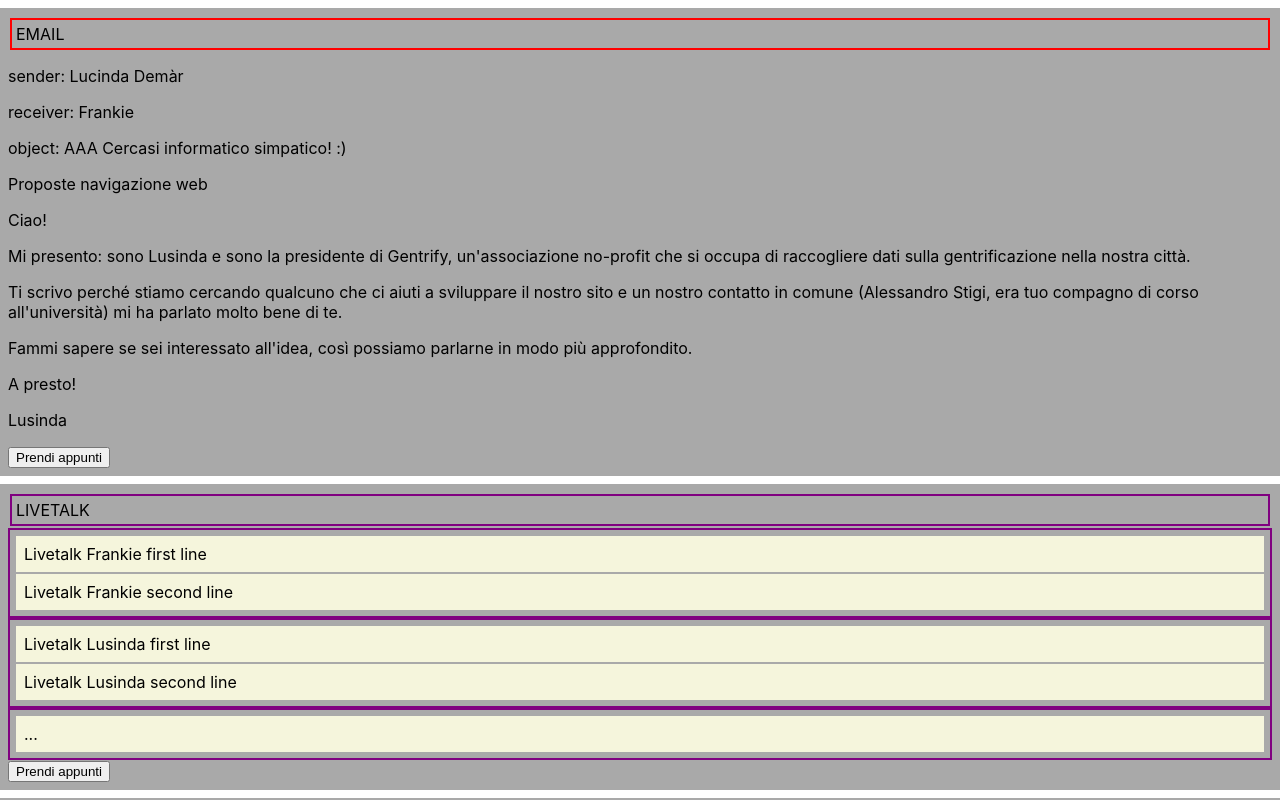
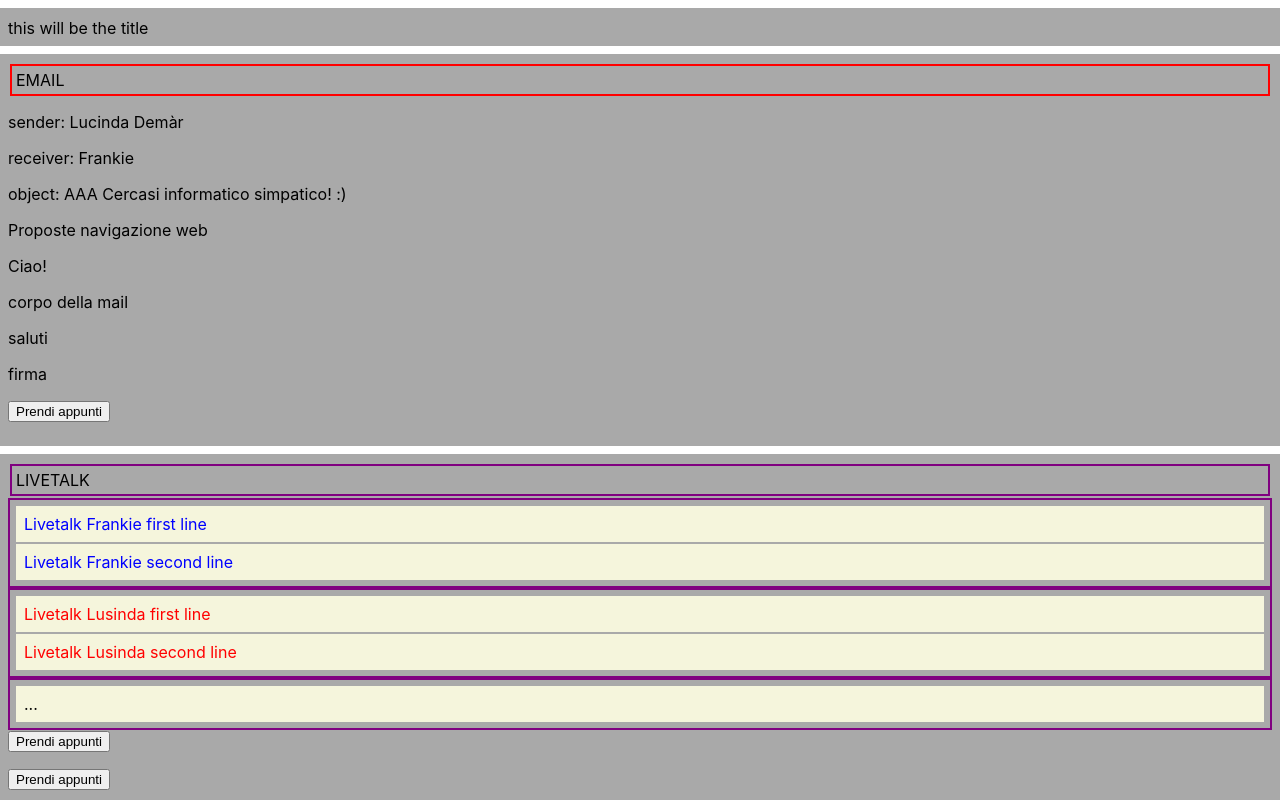
Before and after one commit to FrankieBortot/last-words-react, a React (Create React App) app: page / in a window 1280 px wide. Shown: the top 800 px of the page. Built offline with nearby package versions, Linux system fonts and the light colour scheme.

Commit message:
everything apparently works fine

```diff
--- a/src/App.js
+++ b/src/App.js
@@ -27,23 +27,33 @@ function Section({sectionContent}) {
   const mainContent = (
     sectionContent.type === "live-talk" ? <LiveTalk className="live-talk" talkContent={sectionContent} />:
     sectionContent.type === "text-messages" ? <TextMessages className="text-messages" textContent={sectionContent} />:
-    <EMail className="e-mail" emailContent={sectionContent} />
+    sectionContent.type === "e-mail" ? <EMail className="e-mail" emailContent={sectionContent} />:
+    "this will be the title"
   )
+
+  const actions = sectionContent.actions?.map((action) => {
+    return (
+    <>
+      <button>{action.main}</button>
+      <p>{action.description}</p>
+    </>
+    )
+  })
 
   return (
     <div className="section">
       <SectionHeader type={sectionContent.type} title={sectionContent.title} />
       {mainContent}
-      <button>{sectionContent.action}</button>
+      {actions}
     </div>
   )
 
 }
 
 
-function TalkBubble ({bubbleText}) {
+function TalkBubble ({bubbleText, speaker}) {
   return (
-    <div className="bubble"> {bubbleText}
+    <div className={"bubble " + speaker}> {bubbleText}
     </div>
   )
 }
@@ -52,7 +62,7 @@ function LiveTalk({talkContent}) {
 
   const conversation = talkContent.body.map((bubbleGroup) => {
 
-    const lines = bubbleGroup.lines.map((line) => <TalkBubble bubbleText={line} /> );
+    const lines = bubbleGroup.lines.map((line) => <TalkBubble bubbleText={line} speaker={bubbleGroup.speaker}/> );
 
     return (
       <div className="live-talk">
--- a/src/conversations/intro.js
+++ b/src/conversations/intro.js
@@ -1,4 +1,8 @@
 export const intro = [
+    {
+    // "actions": []
+    },
+
     {
     "title": "EMAIL",
     "type": "e-mail",
@@ -8,12 +12,13 @@ export const intro = [
     "attachment": "Proposte navigazione web",
     "body": [
         "Ciao!",
-        "Mi presento: sono Lusinda e sono la presidente di Gentrify, un'associazione no-profit che si occupa di raccogliere dati sulla gentrificazione nella nostra città.",
-        "Ti scrivo perché stiamo cercando qualcuno che ci aiuti a sviluppare il nostro sito e un nostro contatto in comune (Alessandro Stigi, era tuo compagno di corso all'università) mi ha parlato molto bene di te.",
-        "Fammi sapere se sei interessato all'idea, così possiamo parlarne in modo più approfondito.",
-        "A presto!",
-        "Lusinda"],
-    "action": "Prendi appunti"
+        "corpo della mail",
+        "saluti",
+        "firma"
+    ],
+    "actions": [{
+        "main": "Prendi appunti"
+    }]
     },
 
     {
@@ -34,7 +39,12 @@ export const intro = [
         "lines": ["..."]
         }
     ],
-    "action": "Prendi appunti"
+    "actions": [{
+        "main": "Prendi appunti"
+        },
+        {
+        "main": "Prendi appunti"
+        } ]
     },
 
     {
@@ -55,7 +65,10 @@ export const intro = [
         "lines": ["..."]
         }
     ],
-    "action": "Prendi appunti"
+    "actions": [{
+        "main": "Prendi appunti",
+        "description": "interessante!"
+    }]
     },
 
     {
@@ -76,7 +89,10 @@ export const intro = [
         "lines": ["..."]
         }
     ],
-    "action": "Prendi appunti"
+    "actions": [{
+        "main": "Prendi appunti",
+        "description": "interessante!"
+    }]
     }
 
 
```
